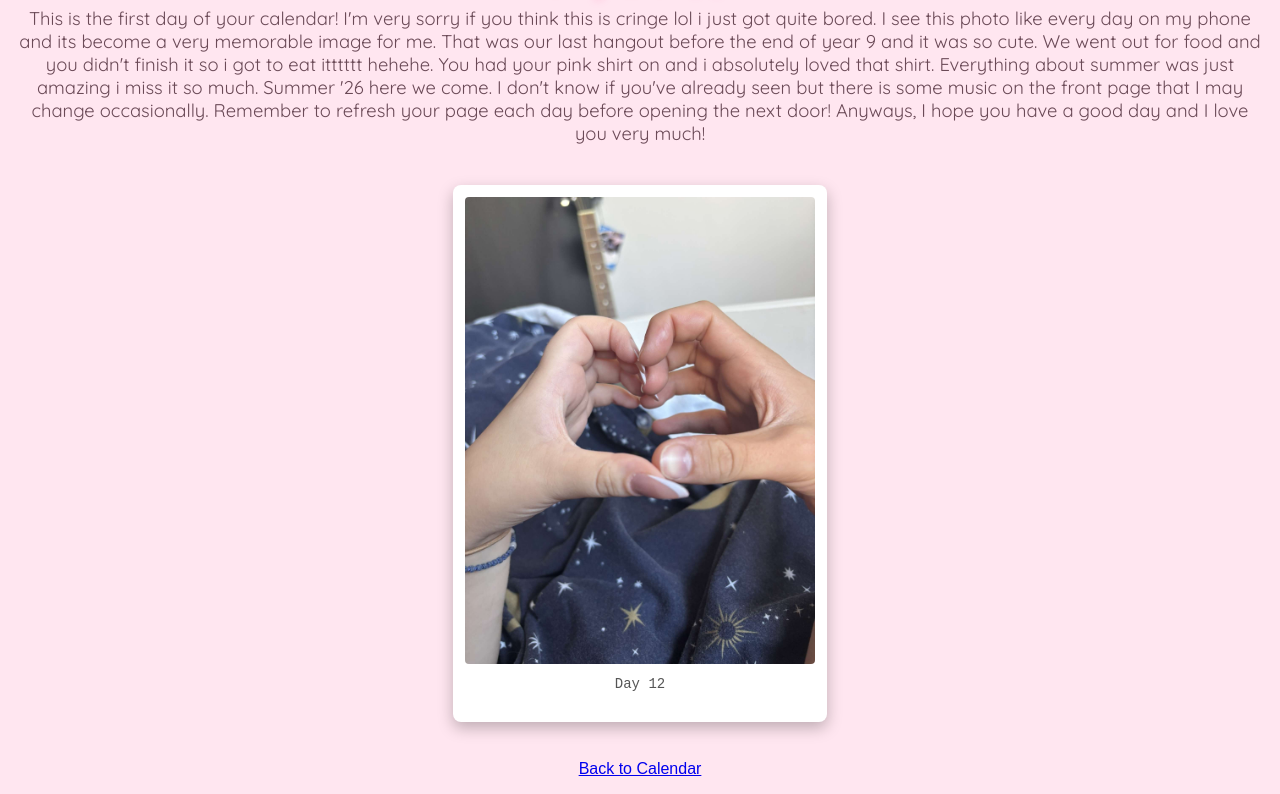
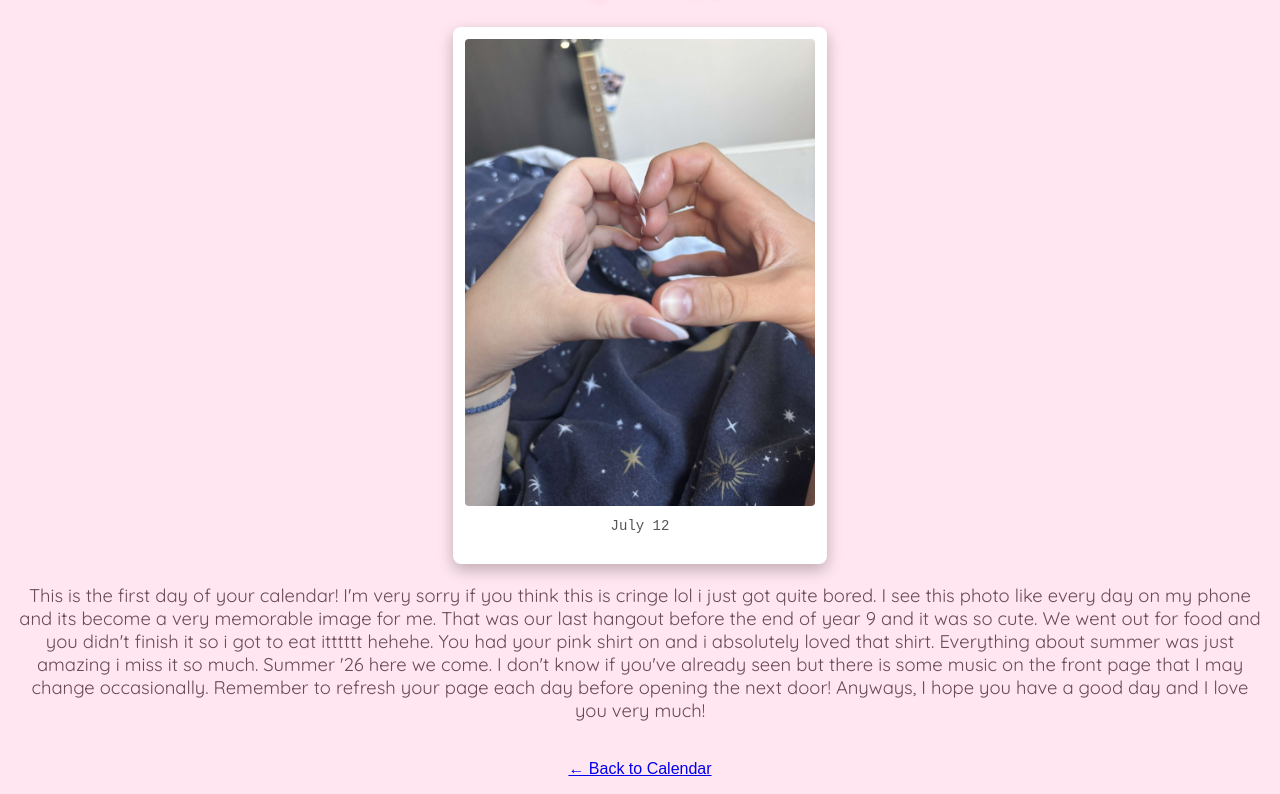
Before and after one commit to aqualenny/advent-calendar, a plain HTML site: page day12.html in a window 1280 px wide. Shown: the part 70-864 px from the top of the page. Drawn offline with Linux system fonts and the light colour scheme.

Commit message:
pleaseee

```diff
--- a/day12.html
+++ b/day12.html
@@ -1,22 +1,32 @@
 <!DOCTYPE html>
-<html>
+<html lang="en">
 <head>
   <meta charset="UTF-8">
   <title>Day 12</title>
 
- <link href="https://fonts.googleapis.com/css2?family=Dancing+Script:wght@600;700&family=Quicksand:wght@400;600&display=swap" rel="stylesheet">
-<link rel="stylesheet" href="style.css">
+  <!-- Cursive + clean fonts -->
+  <link href="https://fonts.googleapis.com/css2?family=Dancing+Script:wght@600;700&family=Quicksand:wght@400;600&display=swap" rel="stylesheet">
+  <link rel="stylesheet" href="style.css">
 </head>
 
 <body style="text-align:center; background:#ffe6f0;">
+
+  <!-- TITLE FIRST -->
   <h1 class="day-title">Day 12 🎀</h1>
 
-  <p class="day-message">This is the first day of your calendar! I'm very sorry if you think this is cringe lol i just got quite bored. I see this photo like every day on my phone and its become a very memorable image for me. That was our last hangout before the end of year 9 and it was so cute. We went out for food and you didn't finish it so i got to eat itttttt hehehe. You had your pink shirt on and i absolutely loved that shirt. Everything about summer was just amazing i miss it so much. Summer '26 here we come. I don't know if you've already seen but there is some music on the front page that I may change occasionally. Remember to refresh your page each day before opening the next door! Anyways, I hope you have a good day and I love you very much! </p>
-<div class="polaroid">
-  <img src="photos/photo12.jpg">
-  <p>Day 12</p>
-</div>
-  <br><br>
-  <a href="index.html">Back to Calendar</a>
+  <!-- IMAGE SECOND -->
+  <div class="polaroid">
+    <img src="photos/photo12.jpg" alt="Day 12 photo">
+    <p>July 12</p>
+  </div>
+
+  <!-- MESSAGE LAST -->
+  <p class="day-message">
+    This is the first day of your calendar! I'm very sorry if you think this is cringe lol i just got quite bored. I see this photo like every day on my phone and its become a very memorable image for me. That was our last hangout before the end of year 9 and it was so cute. We went out for food and you didn't finish it so i got to eat itttttt hehehe. You had your pink shirt on and i absolutely loved that shirt. Everything about summer was just amazing i miss it so much. Summer '26 here we come. I don't know if you've already seen but there is some music on the front page that I may change occasionally. Remember to refresh your page each day before opening the next door! Anyways, I hope you have a good day and I love you very much!
+  </p>
+
+  <br>
+  <a href="index.html">← Back to Calendar</a>
+
 </body>
 </html>
```
